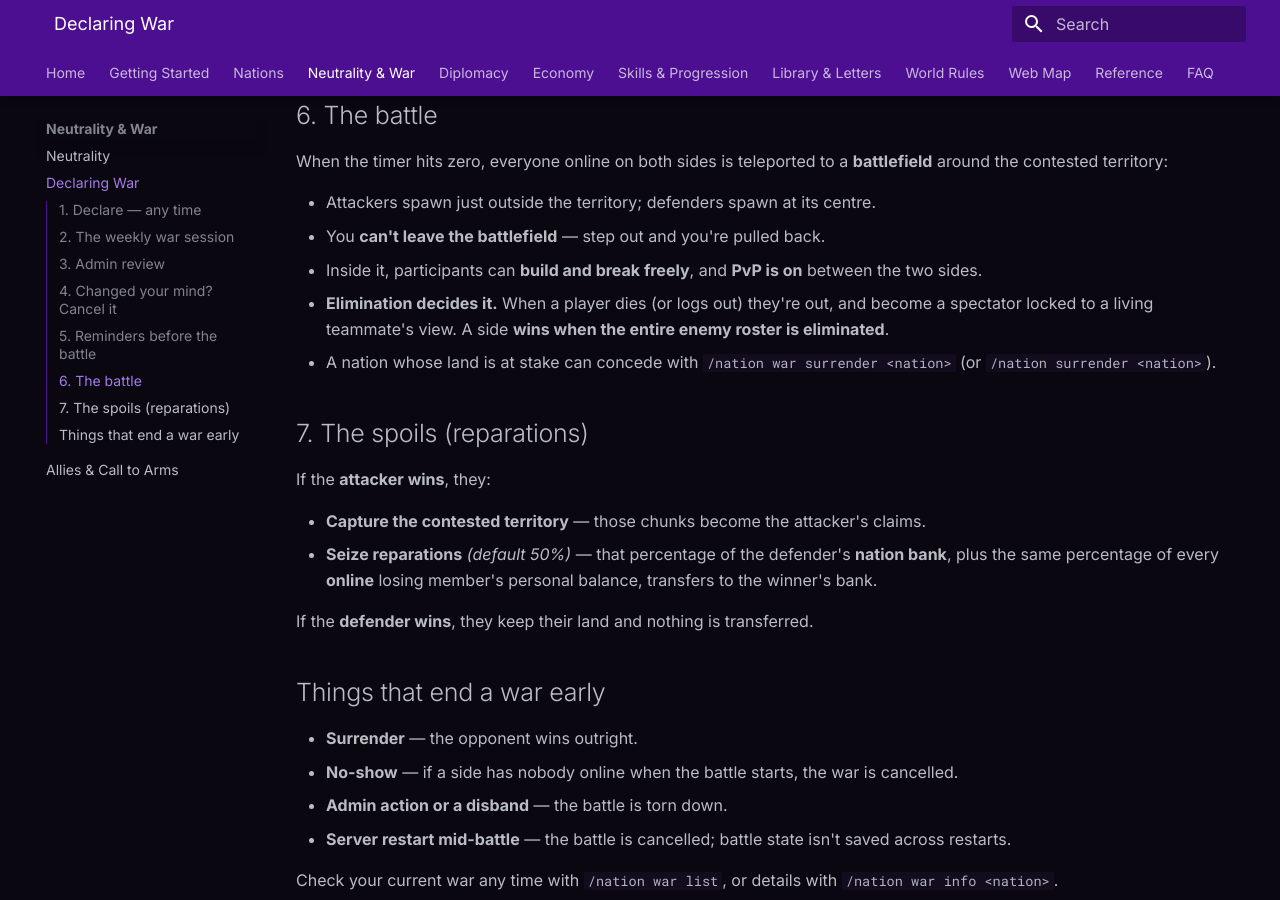
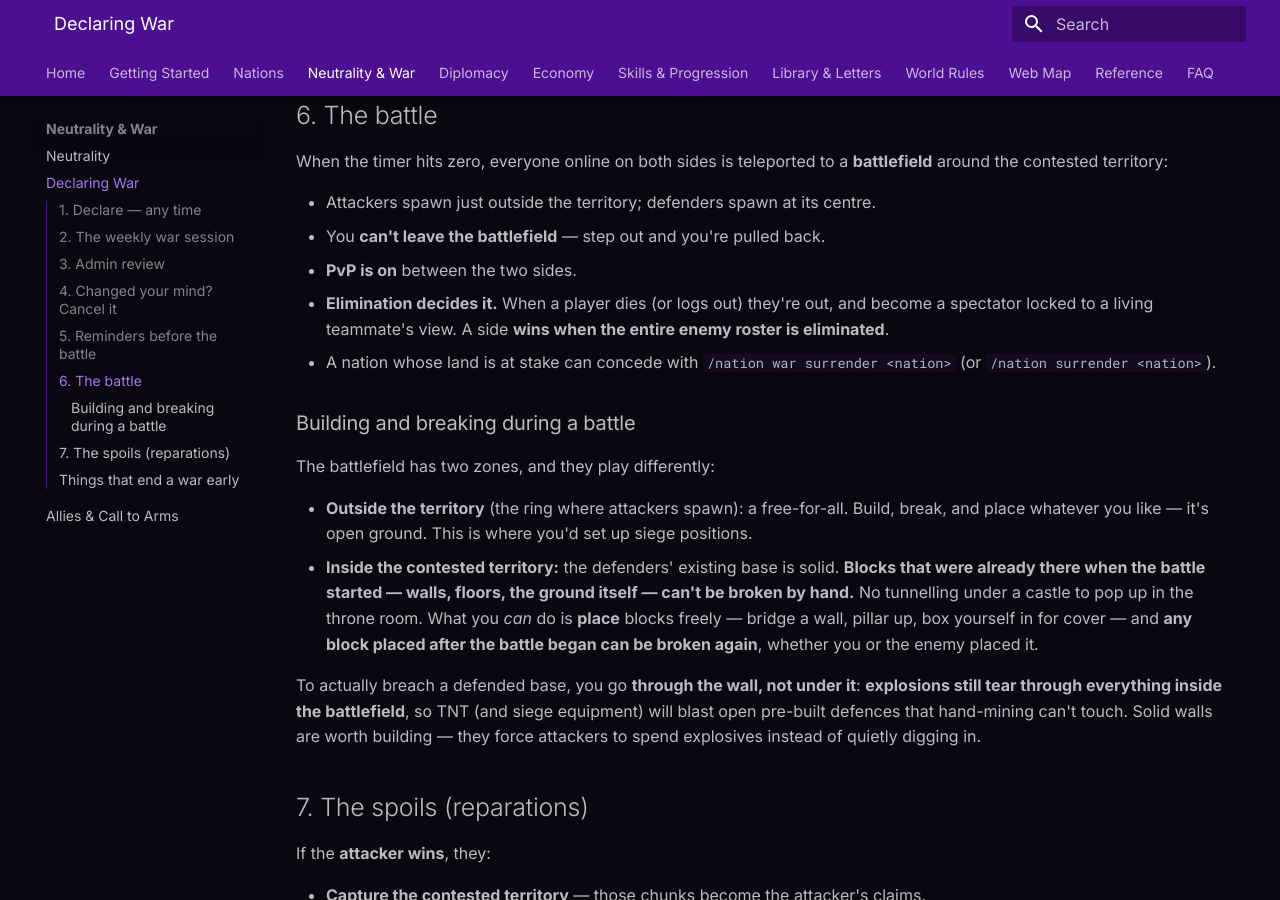
Before and after one commit to SourceRealms/sourcerealms-docs, an MkDocs documentation site: the page built from docs/war/overview.md, in a window 1280 px wide and 900 px high, scrolled down 1751 px. Built offline with MkDocs 1.6.1 and Material for MkDocs 9.7.7, drawn with Linux system fonts in a browser that asks for light colours.

Commit message:
Document structural raiding rules in war battles
Battle protection no longer drops all protection inside the contested
claim: pre-existing structure can't be hand-broken (only explosions
breach it), but players can place cover and break anything placed after
the battle began. Buffer/margin zone stays a free-for-all.

```diff
--- a/docs/war/overview.md
+++ b/docs/war/overview.md
@@ -78,11 +78,28 @@ the contested territory:
 
 - Attackers spawn just outside the territory; defenders spawn at its centre.
 - You **can't leave the battlefield** — step out and you're pulled back.
-- Inside it, participants can **build and break freely**, and **PvP is on** between the two sides.
+- **PvP is on** between the two sides.
 - **Elimination decides it.** When a player dies (or logs out) they're out, and become a spectator
   locked to a living teammate's view. A side **wins when the entire enemy roster is eliminated**.
 - A nation whose land is at stake can concede with `/nation war surrender <nation>` (or
   `/nation surrender <nation>`).
+
+### Building and breaking during a battle
+
+The battlefield has two zones, and they play differently:
+
+- **Outside the territory** (the ring where attackers spawn): a free-for-all. Build, break, and place
+  whatever you like — it's open ground. This is where you'd set up siege positions.
+- **Inside the contested territory:** the defenders' existing base is solid. **Blocks that were
+  already there when the battle started — walls, floors, the ground itself — can't be broken by
+  hand.** No tunnelling under a castle to pop up in the throne room. What you *can* do is **place**
+  blocks freely — bridge a wall, pillar up, box yourself in for cover — and **any block placed after
+  the battle began can be broken again**, whether you or the enemy placed it.
+
+To actually breach a defended base, you go **through the wall, not under it**: **explosions still tear
+through everything inside the battlefield**, so TNT (and siege equipment) will blast open pre-built
+defences that hand-mining can't touch. Solid walls are worth building — they force attackers to spend
+explosives instead of quietly digging in.
 
 ## 7. The spoils (reparations)
 
```
Also changed, not shown: docs/faq.md (+9 -0 lines).
